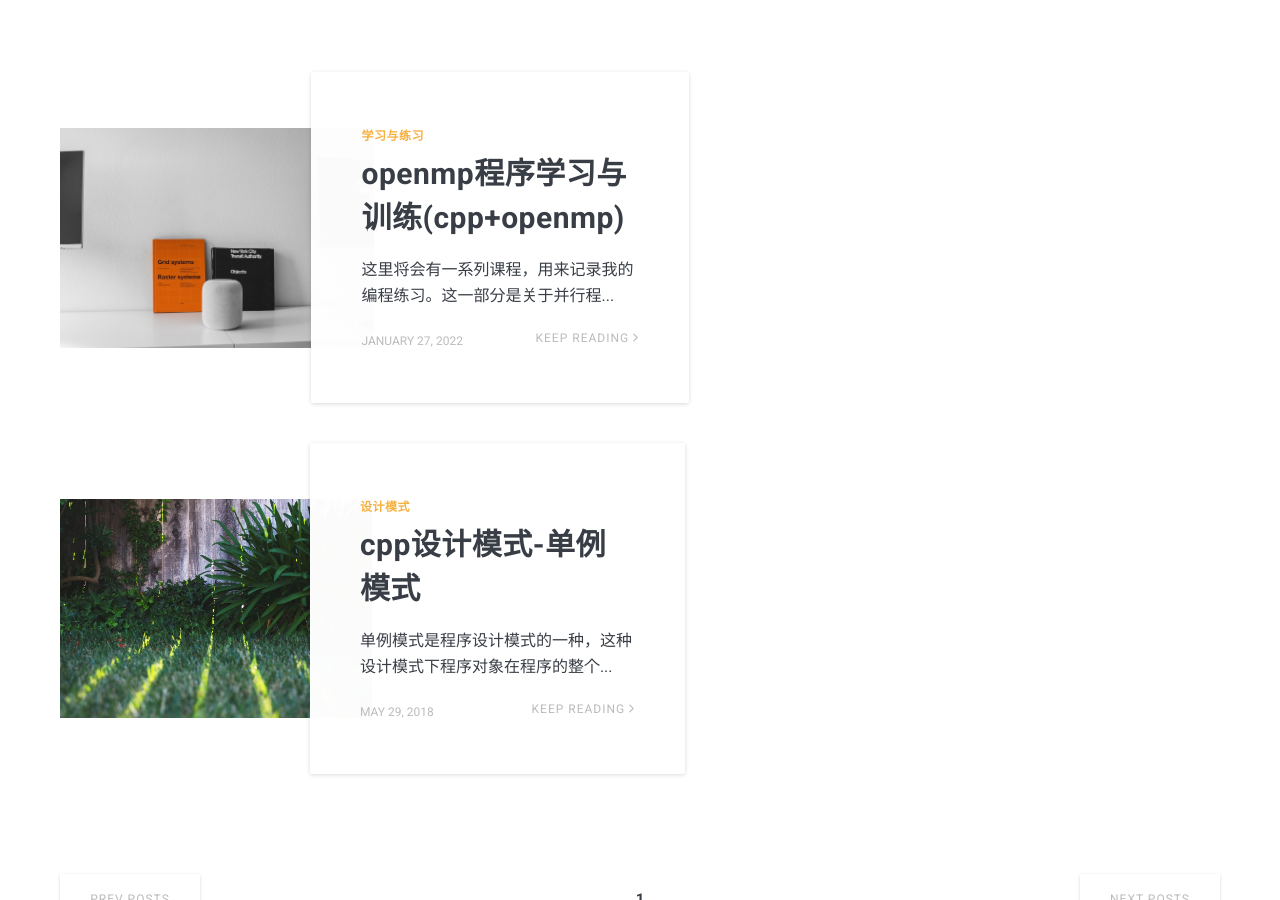
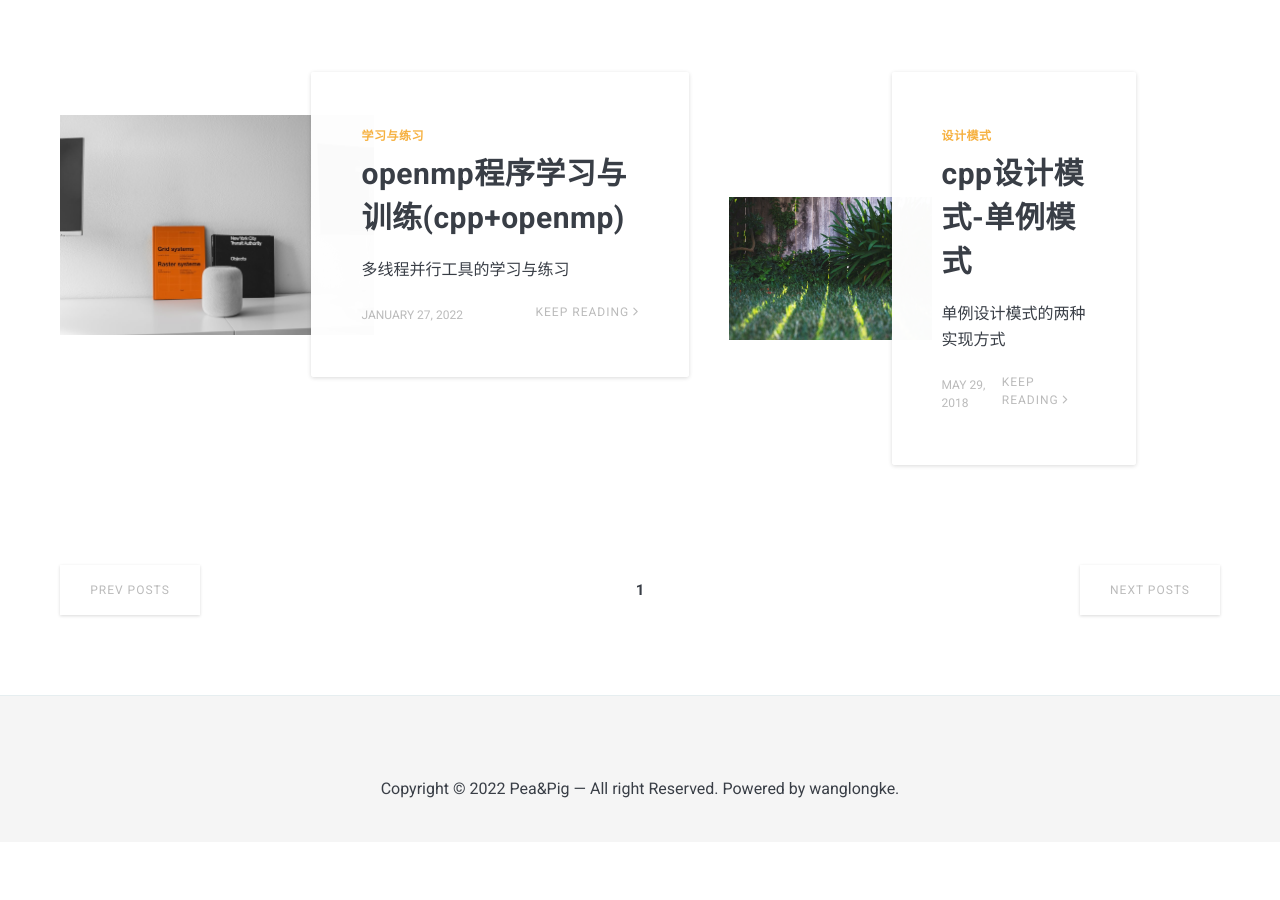
Before and after one commit to Wanglongke/wanglongke.github.io, a Jekyll site: the page built from index.html, in a window 1280 px wide and 900 px high, scrolled down 699 px. Built offline with Jekyll 4.4.1, drawn with Linux system fonts in a browser that asks for light colours; nearby versions of some CDN libraries; the list of posts is cut into pages by our own code; after the commit the page ends 1541 px from its top, so only the background shows below that.

Commit message:
"update"

```diff
--- a/_posts/2022-01-27-openmpLearning.markdown
+++ b/_posts/2022-01-27-openmpLearning.markdown
@@ -4,7 +4,7 @@
 date:   2022-01-27 17:00:00 +0300
 image:  02.jpg
 tags:   学习与练习
-
+description: 多线程并行工具的学习与练习
 ---
 
 这里将会有一系列课程，用来记录我的编程练习。这一部分是关于并行程序设计课程中openmp的学习与练习。
--- a/_posts/2022-02-02-cppSingleton.markdown
+++ b/_posts/2022-02-02-cppSingleton.markdown
@@ -4,6 +4,7 @@
 date:   2018-05-29 18:05:55 +0300
 image:  10.jpg
 tags:   设计模式
+description: 单例设计模式的两种实现方式
 ---
 
 单例模式是程序设计模式的一种，这种设计模式下程序对象在程序的整个生存周期内只存在一个，下面是两种不同的实现方式。
```
